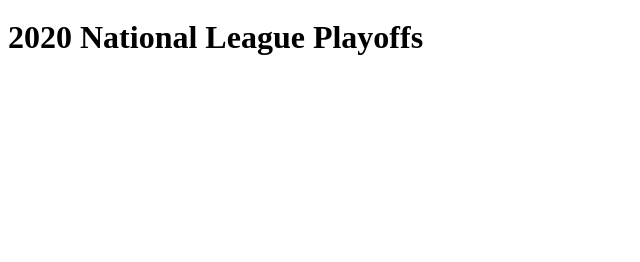
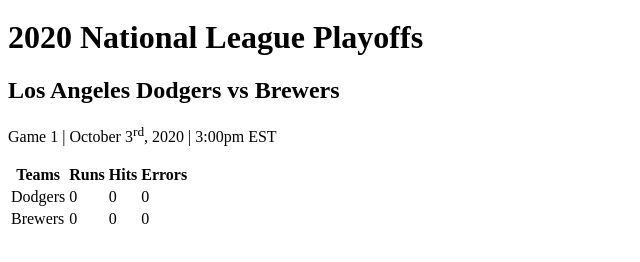
Before and after one commit to vp811/live-class-week-4, a plain HTML site: page national-league.html in a window 1280 px wide. Shown: the part 152-414 px from the top of the page, without its empty margins (0-640 px from the left). Drawn offline with Linux system fonts and the light colour scheme.

Commit message:
added dodgers vs brewers game

```diff
--- a/national-league.html
+++ b/national-league.html
@@ -23,6 +23,39 @@
     <main>
       <h1>2020 National League Playoffs</h1>
 
+      <section>
+        <h2>Los Angeles Dodgers vs Brewers</h2>
+
+        <p>Game 1 | October 3<sup>rd</sup>, 2020 | 3:00pm EST</p>
+
+        <table>
+          <thead>
+            <tr>
+              <th>Teams</th>
+              <th>Runs</th>
+              <th>Hits</th>
+              <th>Errors</th>
+            </tr>
+          </thead>
+
+          <tbody>
+            <tr>
+              <td>Dodgers</td>
+              <td>0</td>
+              <td>0</td>
+              <td>0</td>
+            </tr>
+
+            <tr>
+              <td>Brewers</td>
+              <td>0</td>
+              <td>0</td>
+              <td>0</td>
+            </tr>
+          </tbody>
+        </table>
+      </section>
+
     </main>
   </body>
 </html>
```
